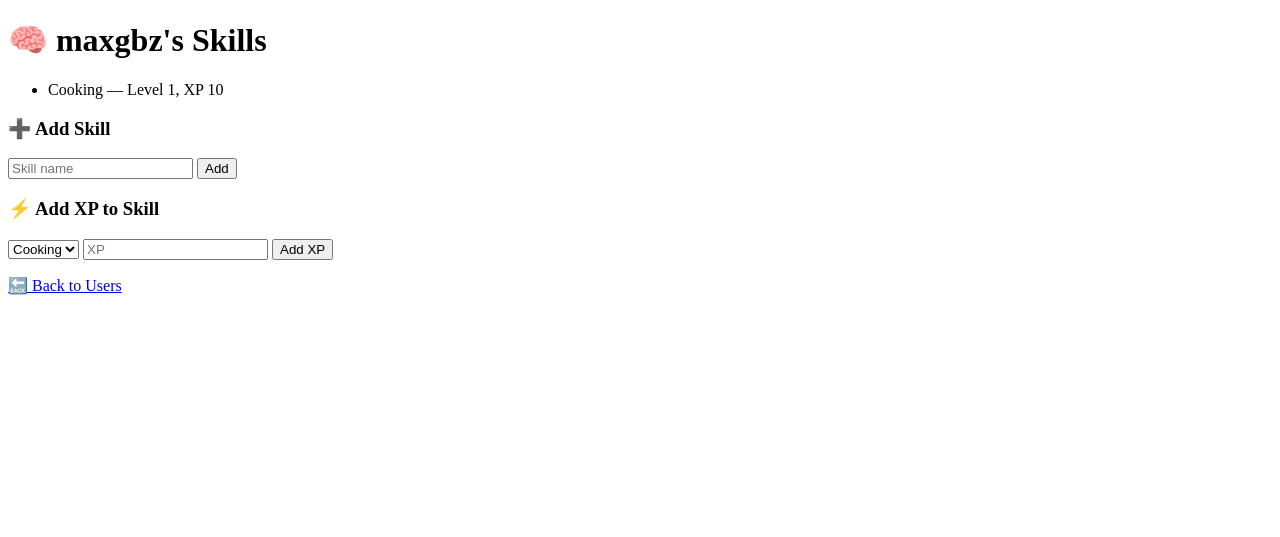
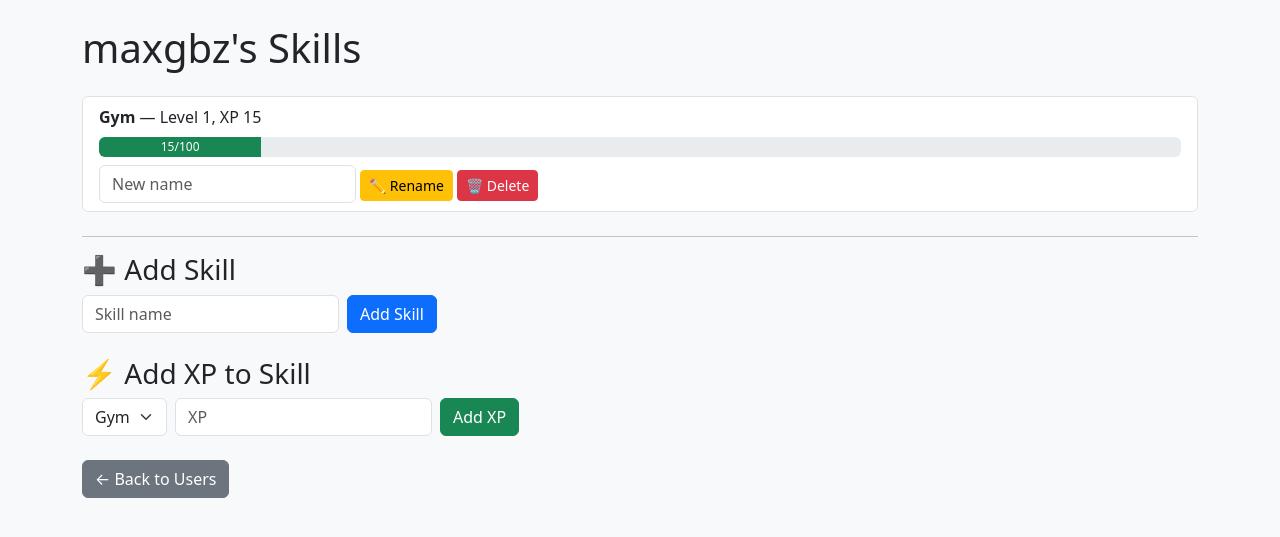
Before and after one commit to SantiagoBorao/gamification-web, a Flask app: page /user/maxgbz in a window 1280 px wide. Shown: the top 537 px of the page. Run offline with Flask 3, Linux system fonts and the light colour scheme.

Commit message:
style: apply Bootstrap layout and components to user profile

```diff
--- a/data/users.json
+++ b/data/users.json
@@ -1,9 +1,10 @@
 {
     "maxgbz": {
         "skills": {
-            "Cooking": {
+            "Gym": {
                 "level": 1,
-                "xp": 10
+                "xp": 15,
+                "name": "Gym"
             }
         }
     }
--- /dev/null
+++ b/templates/base.html
@@ -0,0 +1,13 @@
+<!DOCTYPE html>
+<html lang="en">
+<head>
+    <meta charset="UTF-8">
+    <title>{% block title %}Gamification{% endblock %}</title>
+    <link href="https://cdn.jsdelivr.net/npm/bootstrap@5.3.3/dist/css/bootstrap.min.css" rel="stylesheet">
+</head>
+<body class="bg-light text-dark p-4">
+    <div class="container">
+        {% block content %}{% endblock %}
+    </div>
+</body>
+</html>
--- a/templates/user_profile.html
+++ b/templates/user_profile.html
@@ -1,40 +1,73 @@
-<!DOCTYPE html>
-<html>
-<head>
-    <title>{{ username }}'s Profile</title>
-</head>
-<body>
-    <h1>🧠 {{ username }}'s Skills</h1>
+{% extends "base.html" %}
+
+{% block title %}{{ username }}'s Skills{% endblock %}
+
+{% block content %}
+<h1 class="mb-4">{{ username }}'s Skills</h1>
 
 {% if skills %}
-        <ul>
+    <ul class="list-group mb-4">
     {% for name, data in skills.items() %}
-            <li>{{ name }} — Level {{ data.level }}, XP {{ data.xp }}</li>
+        <li class="list-group-item">
+            <strong>{{ name }}</strong> — Level {{ data.level }}, XP {{ data.xp }}
+
+            <div class="progress my-2" style="height: 20px;">
+                {% set next_level_xp = 100 * data.level %}
+                {% set progress = (data.xp / next_level_xp) * 100 %}
+                <div class="progress-bar bg-success" role="progressbar" style="width: {{ progress }}%;">
+                    {{ data.xp }}/{{ next_level_xp }}
+                </div>
+            </div>
+
+            <form method="post" class="d-inline">
+                <input type="hidden" name="action" value="rename_skill">
+                <input type="hidden" name="old_skill_name" value="{{ name }}">
+                <input type="text" name="new_skill_name" class="form-control d-inline w-auto" placeholder="New name" required>
+                <button class="btn btn-warning btn-sm">✏️ Rename</button>
+            </form>
+
+            <form method="post" class="d-inline">
+                <input type="hidden" name="action" value="delete_skill">
+                <input type="hidden" name="skill_to_delete" value="{{ name }}">
+                <button class="btn btn-danger btn-sm">🗑️ Delete</button>
+            </form>
+        </li>
     {% endfor %}
     </ul>
 {% else %}
-        <p>No skills yet.</p>
+    <p class="text-muted">No skills yet.</p>
 {% endif %}
 
+<hr>
+
 <h3>➕ Add Skill</h3>
-    <form method="post">
-        <input type="text" name="skill_name" placeholder="Skill name" required>
+<form method="post" class="row g-2 mb-4">
     <input type="hidden" name="action" value="add_skill">
-        <button type="submit">Add</button>
+    <div class="col-auto">
+        <input type="text" name="skill_name" class="form-control" placeholder="Skill name" required>
+    </div>
+    <div class="col-auto">
+        <button class="btn btn-primary">Add Skill</button>
+    </div>
 </form>
 
 <h3>⚡ Add XP to Skill</h3>
-    <form method="post">
-        <select name="skill_to_update">
+<form method="post" class="row g-2 mb-4">
+    <input type="hidden" name="action" value="add_xp">
+    <div class="col-auto">
+        <select name="skill_to_update" class="form-select">
             {% for name in skills %}
                 <option value="{{ name }}">{{ name }}</option>
             {% endfor %}
         </select>
-        <input type="number" name="xp_amount" placeholder="XP" min="1" required>
-        <input type="hidden" name="action" value="add_xp">
-        <button type="submit">Add XP</button>
+    </div>
+    <div class="col-auto">
+        <input type="number" name="xp_amount" class="form-control" placeholder="XP" min="1" required>
+    </div>
+    <div class="col-auto">
+        <button class="btn btn-success">Add XP</button>
+    </div>
 </form>
 
-    <p><a href="/users">🔙 Back to Users</a></p>
-</body>
-</html>
+<a href="{{ url_for('users') }}" class="btn btn-secondary">← Back to Users</a>
+{% endblock %}
```
Also changed, not shown: static/style.css (+17 -0 lines). Lines whose indentation alone changed are shown as unchanged.
